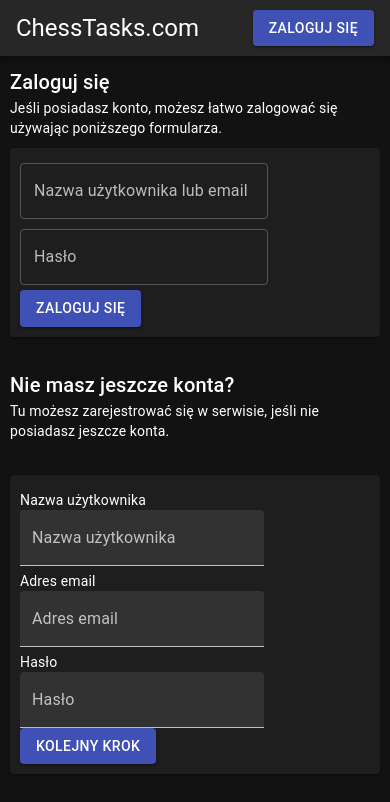
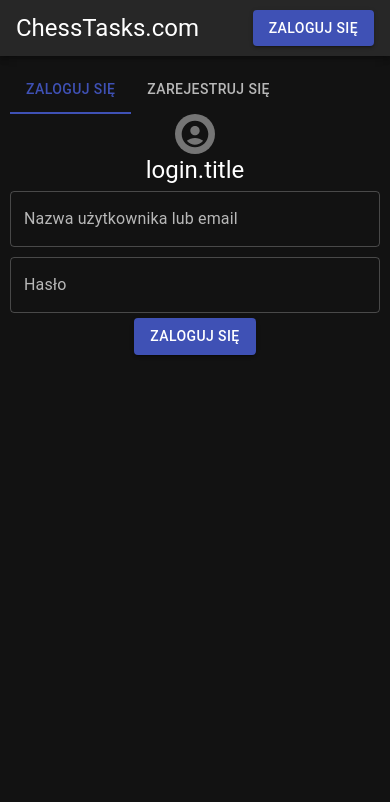
Before and after one commit to kacperfaber/chesstasks-app, a React app: page /login in a window 390 px wide. Shown: the top 802 px of the page. Built offline with nearby package versions, Linux system fonts and the light colour scheme; no server answers; the HTML template or start-up script is replaced by a standard one.

Commit message:
Created Mobile Login/Register.
It has tabs, register has two steps and needs to check the checkbox before user will be registered.

```diff
--- a/src/api/httpUtils.ts
+++ b/src/api/httpUtils.ts
@@ -13,6 +13,7 @@
     private static apiKeyHeaders(): Headers {
         let headers = new Headers();
         headers.set("Authorization", Config.apiKey);
+        headers.set("Content-Type", "application/json");
         return headers;
     }
 
--- a/src/ui/components/layout/desktopAppLayout.tsx
+++ b/src/ui/components/layout/desktopAppLayout.tsx
@@ -16,7 +16,7 @@
         <>
             <ResponsiveAppToolbar menuButton={onMenuButton}/>
 
-            <div style={{padding: '10px'}}>
+            <div style={{padding: '10px', height: '100%'}}>
                 {children}
             </div>
 
--- a/src/ui/components/layout/mobileAppLayout.tsx
+++ b/src/ui/components/layout/mobileAppLayout.tsx
@@ -10,7 +10,7 @@
         <>
             <ResponsiveAppToolbar/>
 
-            <div style={{padding: '10px'}}>
+            <div style={{padding: '10px', height: '100%'}}>
                 {children}
             </div>
 
--- a/src/ui/routes/login/login.tsx
+++ b/src/ui/routes/login/login.tsx
@@ -1,18 +1,22 @@
 import {AppLayout} from "../../components/layout/appLayout";
-import {Button, Grid, Typography} from "@mui/material";
+import {Button, Grid, Typography, useMediaQuery, useTheme} from "@mui/material";
 import {LoginSection} from "./loginSection";
 import {useTranslation} from "react-i18next";
 import {useNavigate} from "react-router-dom";
 import {Links} from "../../../links";
 import {RegisterSection} from "./register/registerSection";
+import {MobileLogin} from "./mobile/login";
 
 export const Login = () => {
     const {t} = useTranslation();
     const nav = useNavigate();
 
-    return (
-        <AppLayout title={t("login.navbar-title")}>
-            <Grid container spacing={4}>
+    const theme = useTheme();
+    const isMobile = useMediaQuery(theme.breakpoints.down("md"));
+
+
+    /*
+        <Grid container spacing={4}>
                 <Grid item xs={12} xl={6}>
                     <LoginSection/>
                 </Grid>
@@ -21,6 +25,14 @@
                     <RegisterSection/>
                 </Grid>
             </Grid>
+     */
+
+    return (
+        <AppLayout title={t("login.navbar-title")}>
+            {
+                isMobile ? <MobileLogin/> : null
+            }
+
         </AppLayout>
     );
 };
--- /dev/null
+++ b/src/ui/routes/login/mobile/login.tsx
@@ -0,0 +1,36 @@
+import {Box, Grid, Tab, Tabs} from "@mui/material";
+import {useTranslation} from "react-i18next";
+import React, {useState} from "react";
+import {MobileLogin_LoginTab} from "./tabs/login/loginTab";
+import {MobileLogin_RegisterTab} from "./tabs/register/registerTab";
+
+export type MobileLoginTabs = "login" | "register";
+
+export const MobileLogin = () => {
+    const {t} = useTranslation();
+    const [tab, setTab] = useState<MobileLoginTabs>("login");
+
+    const onTabChange = (e: React.SyntheticEvent, value: any) => {
+        const v = value as MobileLoginTabs;
+        setTab(v);
+    }
+
+    return (
+        <Box sx={{height: '100%'}}>
+            <Box>
+                <Tabs value={tab} onChange={onTabChange}>
+                    <Tab label={t("all.login-in")} value={"login"}/>
+                    <Tab label={t("all.register-in")} value={"register"}/>
+                </Tabs>
+            </Box>
+
+            {
+                tab == "login" ? <MobileLogin_LoginTab/> : null
+            }
+
+            {
+                tab == "register" ? <MobileLogin_RegisterTab/> : null
+            }
+        </Box>
+    )
+}
--- /dev/null
+++ b/src/ui/routes/login/mobile/tabs/formWrapper.tsx
@@ -0,0 +1,11 @@
+import styled from "styled-components";
+
+export const MobileLogin_FormWrapper =  styled.div`
+  width: 100%;
+  height: 60%;
+
+  display: flex;
+  justify-content: center;
+  align-items: center;
+  flex-direction: column;
+`;
--- /dev/null
+++ b/src/ui/routes/login/mobile/tabs/login/loginTab.tsx
@@ -0,0 +1,68 @@
+import {Links} from "../../../../../../links";
+import {AuthenticationService} from "../../../../../../services/authentication/authenticationService";
+import {useNavigate} from "react-router-dom";
+import {useContext, useState} from "react";
+import {CurrentUserContext} from "../../../../../contexts/authentication/currentUserContext";
+import styled from "styled-components";
+import {Avatar, Button, Checkbox, FormControlLabel, Grid, Link, TextField, Typography} from "@mui/material";
+import {AccountCircle} from "@mui/icons-material";
+import {useTranslation} from "react-i18next";
+import {MobileLogin_FormWrapper} from "../formWrapper";
+
+const LoginFormWrapper = styled.div`
+  width: 100%;
+  height: 60%;
+
+  display: flex;
+  justify-content: center;
+  align-items: center;
+  flex-direction: column;
+`;
+
+export const MobileLogin_LoginTab = () => {
+    const {t} = useTranslation();
+    const nav = useNavigate();
+    const userCtx = useContext(CurrentUserContext);
+
+    const [login, setLogin] = useState("");
+    const [pass, setPass] = useState("");
+
+    const onSuccess = () => {
+        nav(Links.Index);
+    }
+
+    const performAuth = () => {
+        return AuthenticationService.auth(
+            login,
+            pass
+        );
+    }
+
+    const submit = () => {
+        performAuth()
+            .then((user) => userCtx.setValue(user))
+            .then(onSuccess)
+            .catch(() => alert("cannot login")); // TODO
+    }
+
+    return (
+        <MobileLogin_FormWrapper>
+            <Avatar>
+                <AccountCircle/>
+            </Avatar>
+
+            <Typography variant={'h5'}>{t("login.title")}</Typography>
+
+            <TextField onChange={(v) => setLogin(v.target.value)} sx={{width: '100%', my: '5px'}}
+                       label={t('login.login-label')}
+                       variant={'outlined'}></TextField>
+
+            <TextField onChange={(v) => setPass(v.target.value)} sx={{width: '100%', my: '5px'}}
+                       type={'password'}
+                       label={t('login.password-label')}
+                       variant={'outlined'}></TextField>
+
+            <Button onClick={submit} variant={'contained'}>{t('login.submit')}</Button>
+        </MobileLogin_FormWrapper>
+    )
+}
--- /dev/null
+++ b/src/ui/routes/login/mobile/tabs/register/confirmEmail.tsx
@@ -0,0 +1,49 @@
+import {Avatar, Button, TextField, Typography} from "@mui/material";
+import React, {useState} from "react";
+import {useTranslation} from "react-i18next";
+import {RegisterService} from "../../../../../../services/register/registerService";
+import {MobileLogin_FormWrapper} from "../formWrapper";
+import {AccountCircle, Email} from "@mui/icons-material";
+
+export const MobileLogin_ConfirmEmail = ({nextStep}: { nextStep: () => void }) => {
+    const {t} = useTranslation();
+    const [email, setEmail] = useState("");
+    const [code, setCode] = useState("");
+
+    const submit = () => {
+        RegisterService.confirm({emailAddress: email, code: code})
+            .then(nextStep)
+            .catch(() => alert("bad code")); // TODO: Use snackbars
+    }
+
+    return (
+        <MobileLogin_FormWrapper>
+            <Avatar>
+                <Email/>
+            </Avatar>
+
+            <Typography variant={'h5'}>{t("register.confirm-email.title")}</Typography>
+
+            <Typography variant={'body2'} color={'text.secondary'}>
+                {t("register.confirm-email.body")}
+            </Typography>
+
+            <TextField
+                label={t("register.email")}
+                sx={{width: '100%'}}
+                required={true}
+                type={email}
+                value={email}
+                onChange={(e) => setEmail(e.currentTarget.value)}/>
+
+            <TextField
+                required={true}
+                sx={{width: '100%'}}
+                label={t("register.code")}
+                value={code}
+                onChange={(e) => setCode(e.currentTarget.value)}/>
+
+            <Button onClick={submit} variant={'contained'}>{t("register.submit")}</Button>
+        </MobileLogin_FormWrapper>
+    )
+}
--- /dev/null
+++ b/src/ui/routes/login/mobile/tabs/register/inputBasicData.tsx
@@ -0,0 +1,58 @@
+import React, {useState} from "react";
+import {useTranslation} from "react-i18next";
+import {RegisterService} from "../../../../../../services/register/registerService";
+import {Avatar, Button, Checkbox, FormControlLabel, TextField, Typography} from "@mui/material";
+import {MobileLogin_FormWrapper} from "../formWrapper";
+import {AccountCircle, Email} from "@mui/icons-material";
+
+export const MobileLogin_InputBasicData = ({nextStep}: {nextStep: () => void}) => {
+    const [username, setUsername] = useState("");
+    const [password, setPassword] = useState("");
+    const [email, setEmail] = useState("");
+    const [agree, setAgree] = useState(false);
+    const {t} = useTranslation();
+
+    const submit = () => {
+        RegisterService.register({username, emailAddress: email, password})
+            .then(nextStep)
+            .catch(() => alert("Cannot register")); // TODO: use snackbars
+    }
+
+    return (
+        <MobileLogin_FormWrapper>
+            <Avatar>
+                <AccountCircle/>
+            </Avatar>
+
+            <Typography variant={'h5'}>{t("register.register.title")}</Typography>
+            <Typography variant={'body2'} color={'text.secondary'}>{t("register.register.body")}</Typography>
+
+            <TextField
+                sx={{width: '100%'}}
+                label={t("register.username")}
+                required={true}
+                value={username}
+                onChange={(e) => setUsername(e.currentTarget.value)}/>
+
+            <TextField
+                sx={{width: '100%'}}
+                required={true}
+                label={t("register.email")}
+                type={'email'}
+                value={email}
+                onChange={(e) => setEmail(e.currentTarget.value)}/>
+
+            <TextField
+                sx={{width: '100%'}}
+                required={true}
+                label={t("register.password")}
+                type={'password'}
+                value={password}
+                onChange={(e) => setPassword(e.currentTarget.value)}/>
+
+            <FormControlLabel required control={<Checkbox checked={agree} onChange={(e, v) => setAgree(v)}/>} label={t("register.i-agree")} />
+
+            <Button disabled={!agree} variant={'contained'} onClick={submit}>{t("register.submit")}</Button>
+        </MobileLogin_FormWrapper>
+    )
+}
--- /dev/null
+++ b/src/ui/routes/login/mobile/tabs/register/registerTab.tsx
@@ -0,0 +1,42 @@
+import {MobileLogin_FormWrapper} from "../formWrapper";
+import {Avatar, Step, StepLabel, Stepper, Typography} from "@mui/material";
+import {AccountCircle} from "@mui/icons-material";
+import {useTranslation} from "react-i18next";
+import React, {useState} from "react";
+import {
+    Register_InputBasicData,
+    Register_InputVerificationCode,
+    Register_Success
+} from "../../../register/registerForms";
+import {MobileLogin_InputBasicData} from "./inputBasicData";
+import {MobileLogin_ConfirmEmail} from "./confirmEmail";
+
+export const MobileLogin_RegisterTab = () => {
+    const {t} = useTranslation();
+
+    const [step, setStep] = useState(0);
+
+    return (
+        <>
+            { step == 0 ? <MobileLogin_InputBasicData nextStep={() => setStep(1)}/> : null }
+
+            { step == 1 ? <MobileLogin_ConfirmEmail nextStep={() => setStep(2)}/> : null}
+
+            { step == 2 ? <Typography variant={'h5'}>Success</Typography> : null}
+
+            <Stepper activeStep={step}>
+                <Step>
+                    <StepLabel>{t("register.steps.register")}</StepLabel>
+                </Step>
+
+                <Step>
+                    <StepLabel>{t("register.steps.confirm-email")}</StepLabel>
+                </Step>
+
+                <Step>
+                    <StepLabel>{t("register.steps.success")}</StepLabel>
+                </Step>
+            </Stepper>
+        </>
+    )
+}
```
Also changed, not shown: 1 other file (tests, documents, lock files or other folders).
